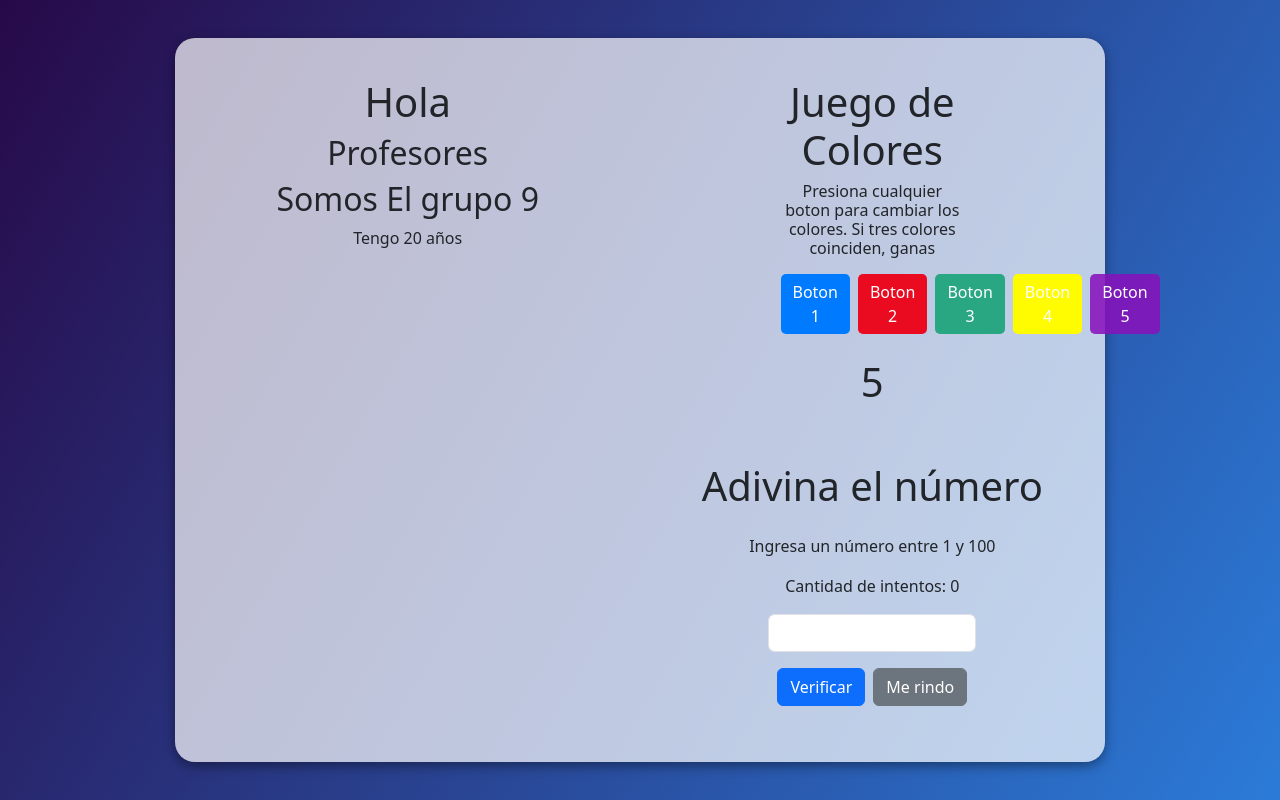
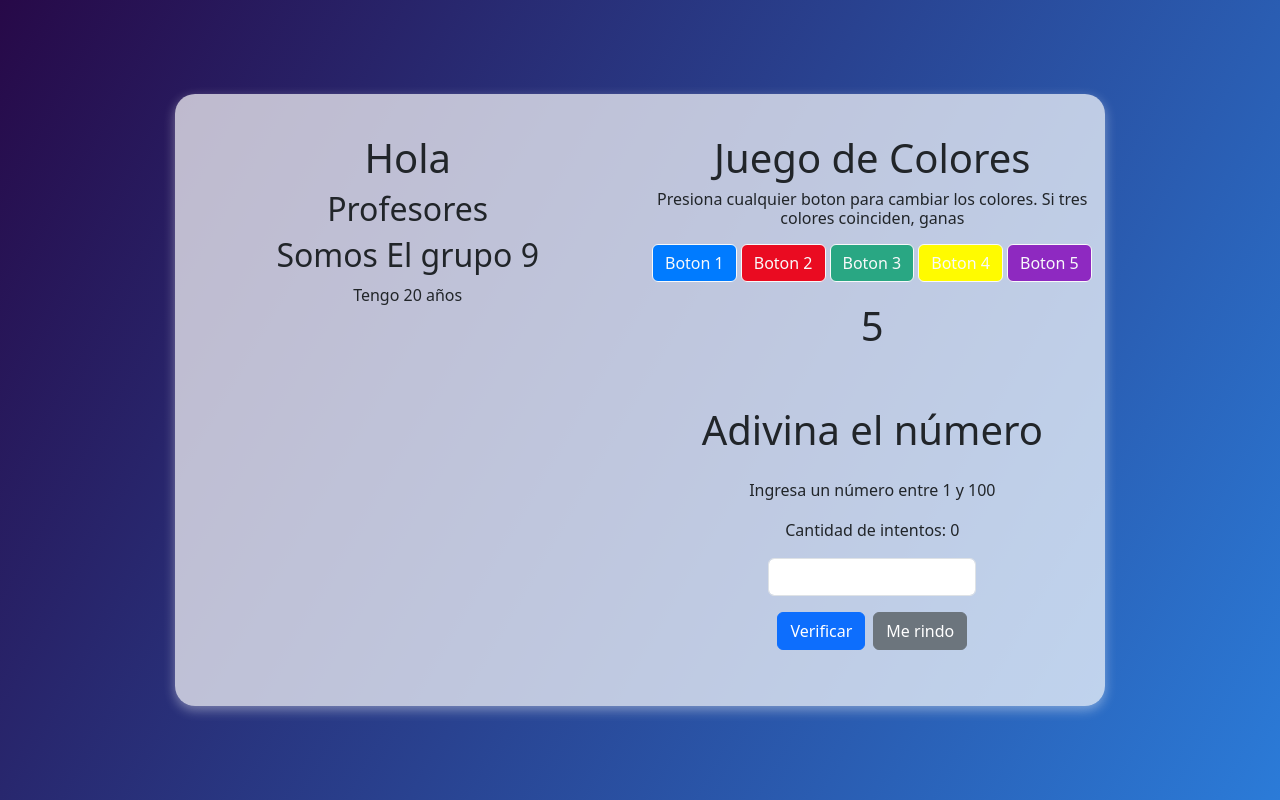
Before and after one commit to CeciTactaca/Proyecto04_GrupoN9, a React (Vite) app: page / in a window 1280 px wide. Built offline with nearby package versions, Linux system fonts and the light colour scheme.

Commit message:
Se actualizo el proyecto

```diff
--- a/src/assets/components/JuegoColores.jsx
+++ b/src/assets/components/JuegoColores.jsx
@@ -12,7 +12,6 @@ function JuegoColores() {
 
     //useEffect
     useEffect(() => {
-        console.log(contador);
         //setMensaje(`Intentos ${contador}`);
         const intervalo = setInterval(()=>{
             setSegundos(s => s+1);
@@ -49,26 +48,27 @@ function JuegoColores() {
         } else {
             setMensaje(`Intento N° ${contador+1}`);
         }
+
     };
 
     return (
-        <Stack gap={2} className="col-md-5 mx-auto">
-            <div class="grid text-center">
+        <Stack gap={2} className="col-md-12 mx-auto">
+            <div className="grid text-center">
             <h1>Juego de Colores</h1>
             <h6>Presiona cualquier boton para cambiar los colores. Si tres colores coinciden, ganas </h6>
             </div>
-            <div className="d-flex gap-2 mb-2">
+            <div className="d-flex gap-1 mb-1">
                 {colorDeBotones.map((c, i) => (
-                    <Button variant="outline-dark"
+                    <Button variant="outline-light"
                         key={i}
                         onClick={manejarClick}
-                        style={{ backgroundColor: c, borderRadius: '5px', border:'none', color: 'white'}}
+                        style={{ backgroundColor: c}}
                     >
                         Boton {i + 1}
                     </Button>
                 ))}
             </div>
-            <div class="grid text-center">
+            <div className="grid text-center">
             <h2>{mensaje}</h2>
             <h1>{segundos}</h1>
             </div>
--- a/src/assets/css/App.css
+++ b/src/assets/css/App.css
@@ -12,6 +12,6 @@ body {
   background-color: rgba(255, 255, 255, 0.70);
   padding: 40px;
   border-radius: 20px;
-  box-shadow: 0 4px 12px rgba(0, 0, 0, 0.4);
+  box-shadow: 0 4px 12px rgba(252, 252, 252, 0.4);
 
 }
```
